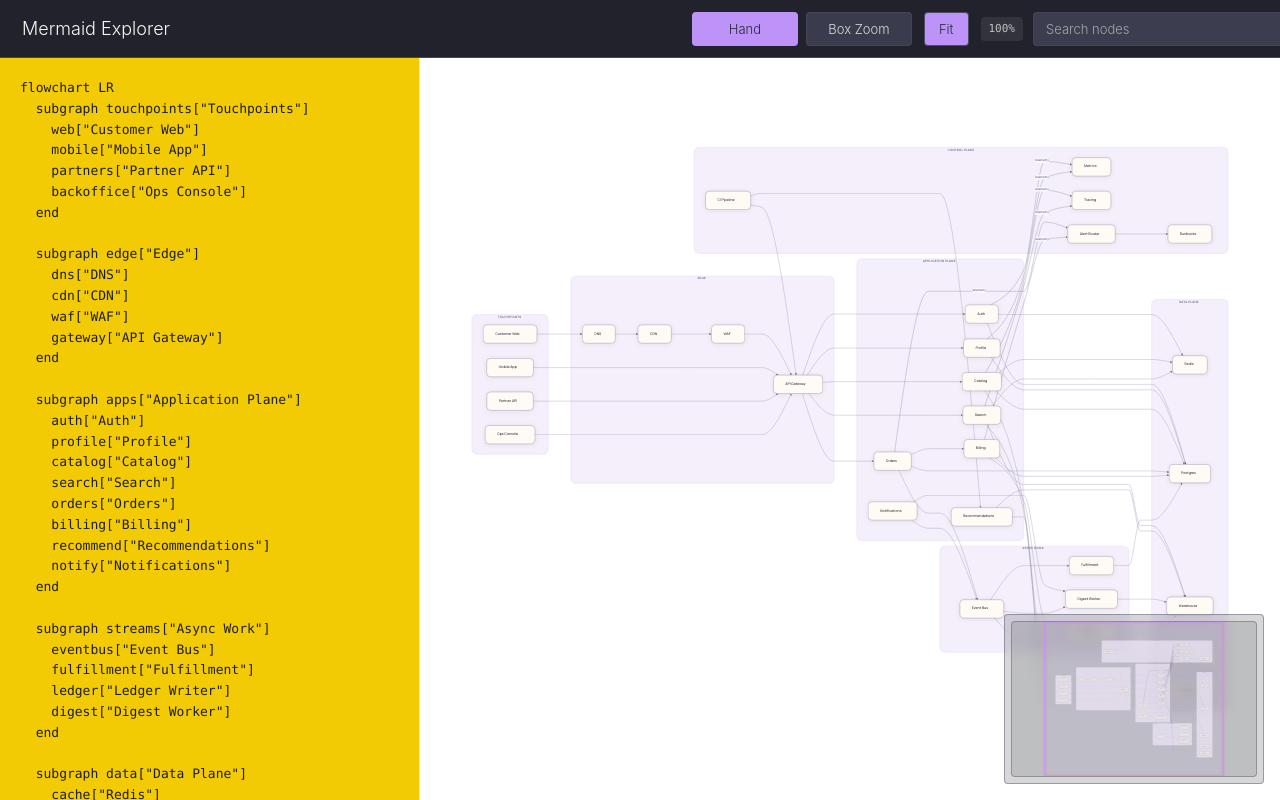
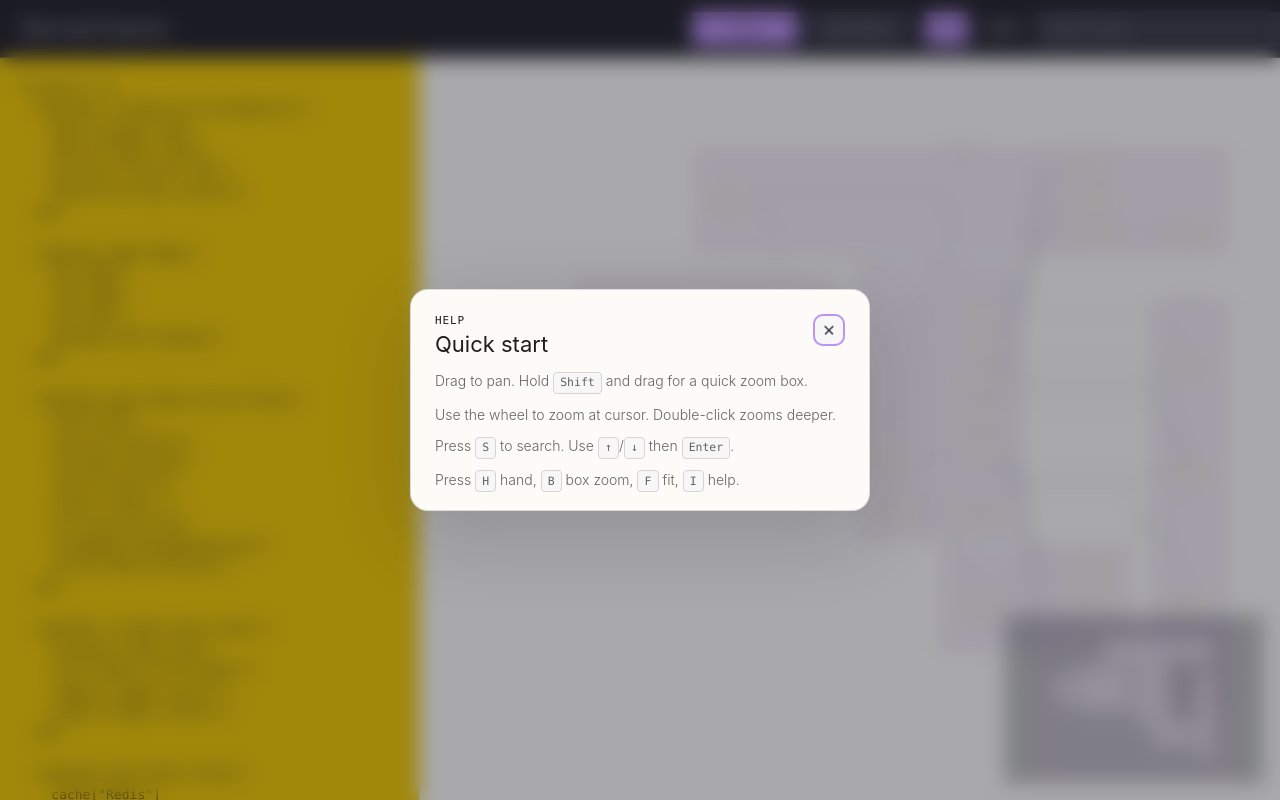
Before and after one commit to broyeztony/mermaid-explorer, a website built with Vite: page index.html in a window 1280 px wide. Shown: the top 800 px of the page. Built offline with nearby package versions, Linux system fonts and the light colour scheme.

Commit message:
Add startup help modal

```diff
--- a/index.html
+++ b/index.html
@@ -102,6 +102,45 @@
           </div>
         </section>
       </main>
+
+      <div id="instructionsModal" class="instructions-modal" hidden>
+        <div
+          class="instructions-card"
+          role="dialog"
+          aria-modal="true"
+          aria-labelledby="instructionsTitle"
+        >
+          <div class="instructions-head">
+            <div>
+              <p class="panel-label">Help</p>
+              <h2 id="instructionsTitle" class="instructions-title">Quick start</h2>
+            </div>
+            <button
+              id="instructionsCloseBtn"
+              type="button"
+              class="instructions-close"
+              aria-label="Close instructions"
+            >
+              <span class="instructions-close-glyph" aria-hidden="true"></span>
+            </button>
+          </div>
+
+          <ul class="instructions-list">
+            <li class="instructions-item">
+              Drag to pan. Hold <kbd>Shift</kbd> and drag for a quick zoom box.
+            </li>
+            <li class="instructions-item">
+              Use the wheel to zoom at cursor. Double-click zooms deeper.
+            </li>
+            <li class="instructions-item">
+              Press <kbd>S</kbd> to search. Use <kbd>↑</kbd>/<kbd>↓</kbd> then <kbd>Enter</kbd>.
+            </li>
+            <li class="instructions-item">
+              Press <kbd>H</kbd> hand, <kbd>B</kbd> box zoom, <kbd>F</kbd> fit, <kbd>I</kbd> help.
+            </li>
+          </ul>
+        </div>
+      </div>
     </div>
   </body>
 </html>
--- a/src/main.js
+++ b/src/main.js
@@ -4,6 +4,8 @@ import { examples } from "./examples.js";
 import "./styles.css";
 
 const dom = {
+  instructionsModal: document.querySelector("#instructionsModal"),
+  instructionsCloseBtn: document.querySelector("#instructionsCloseBtn"),
   nodeSearchShell: document.querySelector("#nodeSearchShell"),
   nodeSearchInput: document.querySelector("#nodeSearchInput"),
   nodeSearchResults: document.querySelector("#nodeSearchResults"),
@@ -38,6 +40,7 @@ const state = {
   animationFrame: 0,
   renderDebounceTimer: 0,
   renderToken: 0,
+  returnFocusTarget: null,
   spacePressed: false,
 };
 
@@ -75,9 +78,17 @@ function init() {
   wireEvents();
   applyMode("pan");
   loadExample(examples[0].id);
+  requestAnimationFrame(() => openInstructionsModal());
 }
 
 function wireEvents() {
+  dom.instructionsCloseBtn.addEventListener("click", () => closeInstructionsModal());
+  dom.instructionsModal.addEventListener("click", (event) => {
+    if (event.target === dom.instructionsModal) {
+      closeInstructionsModal();
+    }
+  });
+
   dom.sourceInput.addEventListener("input", scheduleRenderDiagram);
   dom.nodeSearchInput.addEventListener("input", syncNodeSearchResults);
   dom.nodeSearchInput.addEventListener("focus", syncNodeSearchResults);
@@ -705,6 +716,38 @@ function hideViewerCaption() {
   dom.viewerCaption.textContent = "";
 }
 
+function openInstructionsModal() {
+  if (!dom.instructionsModal.hidden) {
+    return;
+  }
+
+  state.returnFocusTarget = document.activeElement instanceof HTMLElement
+    ? document.activeElement
+    : null;
+  dom.instructionsModal.hidden = false;
+  document.body.classList.add("has-modal");
+  dom.instructionsCloseBtn.focus();
+}
+
+function closeInstructionsModal() {
+  if (dom.instructionsModal.hidden) {
+    return;
+  }
+
+  dom.instructionsModal.hidden = true;
+  document.body.classList.remove("has-modal");
+
+  if (state.returnFocusTarget?.isConnected) {
+    state.returnFocusTarget.focus();
+  }
+
+  state.returnFocusTarget = null;
+}
+
+function isInstructionsOpen() {
+  return !dom.instructionsModal.hidden;
+}
+
 function setViewerEmpty(isEmpty) {
   dom.viewer.classList.toggle("is-empty", isEmpty);
   dom.viewportSurface.classList.toggle("is-empty", isEmpty);
@@ -916,7 +959,22 @@ function onMinimapPointerDown(event) {
 }
 
 function onKeyDown(event) {
+  if (isInstructionsOpen()) {
+    if (event.key === "Escape") {
+      event.preventDefault();
+      closeInstructionsModal();
+    }
+
+    return;
+  }
+
   if (isEditableTarget(event.target)) {
+    return;
+  }
+
+  if (!event.metaKey && !event.ctrlKey && !event.altKey && (event.key === "i" || event.key === "I")) {
+    event.preventDefault();
+    openInstructionsModal();
     return;
   }
 
--- a/src/styles.css
+++ b/src/styles.css
@@ -49,6 +49,10 @@ body {
   font-family: -apple-system, BlinkMacSystemFont, "Segoe UI", Roboto, Helvetica, Arial, sans-serif;
   color: var(--ink);
   background: var(--canvas);
+}
+
+body.has-modal {
+  overflow: hidden;
 }
 
 *,
@@ -442,6 +446,114 @@ kbd {
   pointer-events: none;
 }
 
+.instructions-modal {
+  position: fixed;
+  inset: 0;
+  z-index: 90;
+  display: flex;
+  align-items: center;
+  justify-content: center;
+  padding: 24px;
+  background: rgba(17, 18, 24, 0.36);
+  backdrop-filter: blur(10px);
+}
+
+.instructions-modal[hidden] {
+  display: none;
+}
+
+.instructions-card {
+  width: min(460px, calc(100vw - 32px));
+  padding: 24px 24px 18px;
+  border: 1px solid rgba(68, 71, 90, 0.18);
+  border-radius: 18px;
+  background: rgba(255, 253, 249, 0.98);
+  box-shadow: 0 24px 80px rgba(19, 19, 26, 0.16);
+}
+
+.instructions-head {
+  display: flex;
+  align-items: flex-start;
+  justify-content: space-between;
+  gap: 16px;
+  margin-bottom: 14px;
+}
+
+.instructions-title {
+  margin: 6px 0 0;
+  font-size: 22px;
+  line-height: 1.05;
+  font-weight: 400;
+  color: var(--ink);
+}
+
+.instructions-close {
+  flex: 0 0 auto;
+  display: inline-flex;
+  align-items: center;
+  justify-content: center;
+  width: 32px;
+  min-width: 32px;
+  height: 32px;
+  min-height: 32px;
+  padding: 0;
+  border: 1px solid rgba(68, 71, 90, 0.16);
+  border-radius: 10px;
+  background: rgba(247, 247, 247, 0.92);
+  cursor: pointer;
+  transition:
+    background-color 150ms ease,
+    border-color 150ms ease,
+    box-shadow 150ms ease;
+}
+
+.instructions-close-glyph {
+  position: relative;
+  width: 12px;
+  height: 12px;
+}
+
+.instructions-close-glyph::before,
+.instructions-close-glyph::after {
+  content: "";
+  position: absolute;
+  top: 50%;
+  left: 50%;
+  width: 12px;
+  height: 1.5px;
+  border-radius: 999px;
+  background: rgba(40, 42, 54, 0.72);
+  transform-origin: center;
+}
+
+.instructions-close-glyph::before {
+  transform: translate(-50%, -50%) rotate(45deg);
+}
+
+.instructions-close-glyph::after {
+  transform: translate(-50%, -50%) rotate(-45deg);
+}
+
+.instructions-close:hover {
+  border-color: rgba(189, 147, 249, 0.34);
+  background: rgba(244, 239, 250, 0.92);
+  box-shadow: 0 6px 18px rgba(19, 19, 26, 0.08);
+}
+
+.instructions-list {
+  margin: 0;
+  padding: 0;
+  list-style: none;
+  display: grid;
+  gap: 10px;
+}
+
+.instructions-item {
+  color: var(--ink-soft);
+  font-size: 14px;
+  line-height: 1.52;
+}
+
 .viewer {
   position: relative;
   flex: 1;
@@ -771,6 +883,16 @@ kbd {
     border-radius: 12px;
   }
 
+  .instructions-modal {
+    padding: 16px;
+  }
+
+  .instructions-card {
+    width: min(100vw - 16px, 420px);
+    padding: 20px 18px 16px;
+    border-radius: 16px;
+  }
+
   .viewer {
     min-height: 72vh;
   }
```
